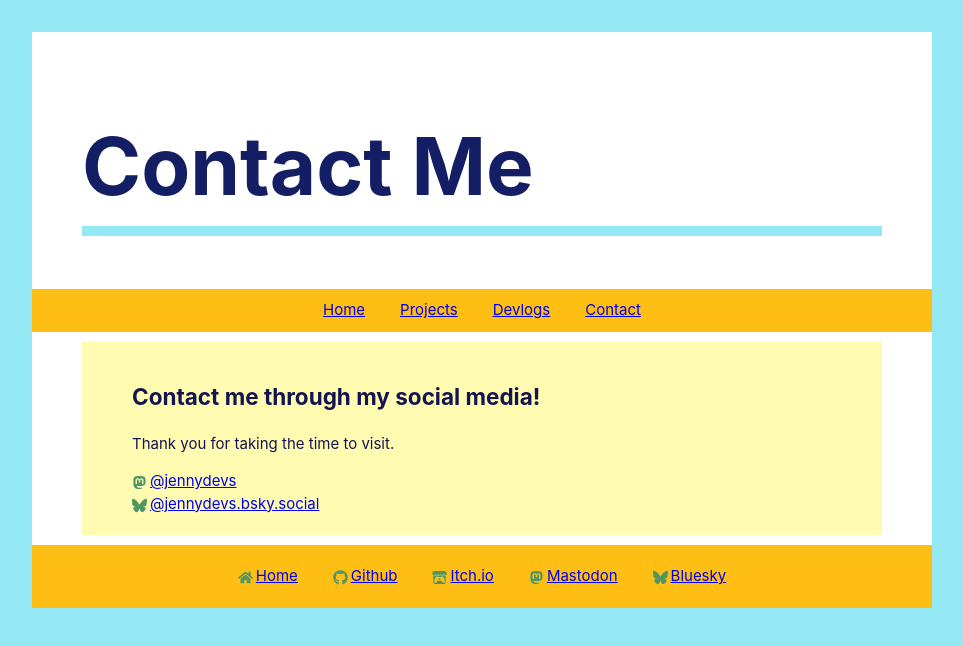
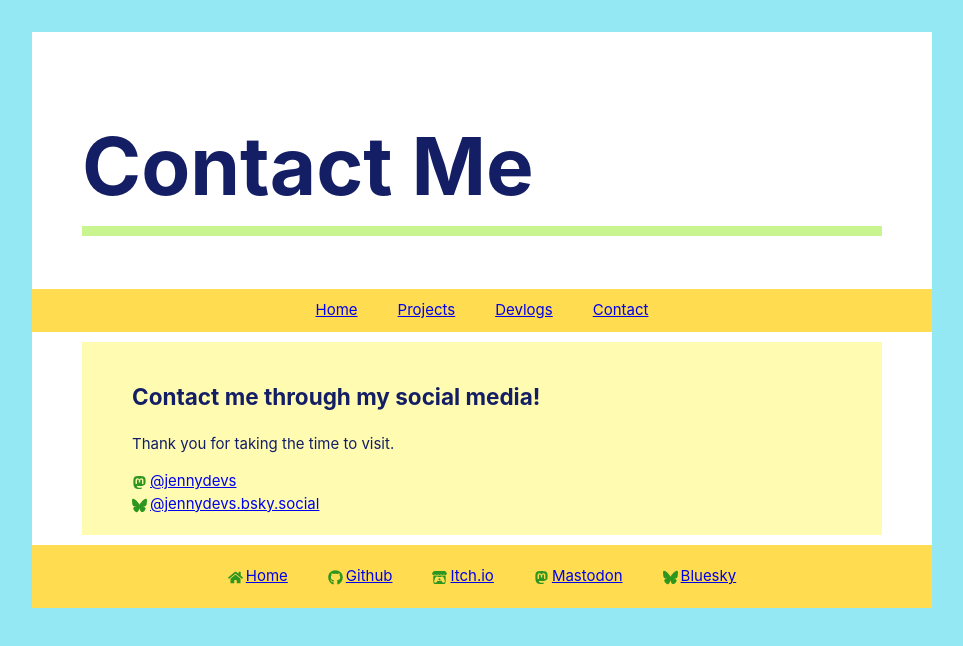
Before and after one commit to jennyton88/jennyton88.github.io, a React (Vite) app: page /contact in a window 1280 px wide. Shown: the top 646 px of the page, without its empty margins (158-1121 px from the left). Built offline with nearby package versions, Linux system fonts and the light colour scheme; a web font is replaced by a local one.

Commit message:
update styles

```diff
--- a/src/styles/index.css
+++ b/src/styles/index.css
@@ -17,5 +17,5 @@ body {
   background-color: rgb(148, 232, 244);
   height: 100%;
   margin: 0;
-  color: rgb(20, 20, 80);
+  color: rgb(20,30,100);
 }
--- a/src/styles/styles.css
+++ b/src/styles/styles.css
@@ -13,13 +13,11 @@
     .front-name {
         font-size: 3rem;
         color: rgb(20,30,100);
-        border-bottom: 10px solid rgb(148, 232, 244);
-        /* border-bottom: 10px solid rgb(200, 245, 144); */
+        border-bottom: 10px solid rgb(200, 245, 144);
     }
 
     .colored-logo {
-        color: rgb(80, 150, 100);
-        /* color: rgb(179, 241, 176); */
+        color: rgb(44, 150, 30);
         vertical-align: sub;
     }
 
@@ -32,10 +30,9 @@
     .topbar {
         top: 0;
         position: sticky;
-        background-color: rgb(255, 190, 20);
+        background-color: rgb(255, 220, 80);
         text-align: center;
         border-bottom: 10px solid white;
-        /* margin: 20px -10px 0 -10px; */
         margin: 20px 0 0 0;
         padding: 10px;
     }
@@ -56,9 +53,9 @@
     footer {
         text-align: center;
         border-top: 10px solid white;
-        background-color: rgb(255, 190, 20);
+        /* background-color: rgb(255, 190, 20); */
+        background-color: rgb(255, 220, 80);
         padding: 20px 50px;
-        /* margin: -10px -10px 0 -10px; */
     }
 
     .content {
@@ -82,13 +79,15 @@
 
     .hori-spacer {
         display: inline-block;
-        padding-left: 5px;
-        padding-right: 30px;
+        padding-left: 10px;
+        text-align:'center';
+
+        list-style: none;
     }
 
     .left-hori-spacer {
         display: inline-block;
-        margin-left: 3px;
+        padding-right: 3px;
     }
 
     .centered-project-box {
@@ -103,16 +102,18 @@
 }
 
 /* Horizontal screens */
-@media screen and (min-width: 40em) {
-    /* Header on top of every page */
+@media screen and (min-width: 50em) {
     .front-name {
         font-size: 5rem;
+    }
+
+    .hori-spacer {
+        padding-right: 30px;
     }
 
     .content {
         margin: auto 50px;
         padding: 20px 50px 20px 50px;
-        /* display: inline-block; */
     }
 
     .log {
```
